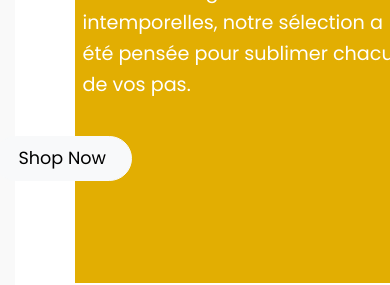
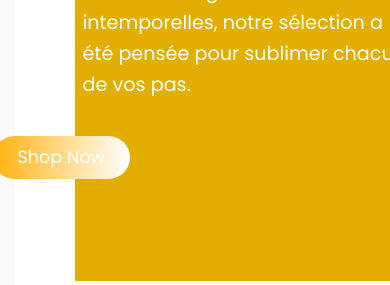
Before and after one commit to SteveCamaroonaiare/Mon-site-ecommerce, a React (Vite) app: page / in a window 390 px wide. Shown: the part 3240-3525 px from the top of the page. Built offline with nearby package versions, Linux system fonts and the light colour scheme; no server answers.

Commit message:
commit final

```diff
--- a/src/components/banner/Banner.css
+++ b/src/components/banner/Banner.css
@@ -453,6 +453,14 @@ transform: translateX(130px);}
     font-size: 1.6rem !important;
     margin-left: 90px;
   }
+  .espace button {
+  background-image: linear-gradient(to right, #ffb109fb, #ffffff);
+  color: white; /* pour que le texte ressorte bien */
+  border: none;
+  padding: 0.5rem 1rem;
+  border-radius: 8px;
+  cursor: pointer;
+}
   .sommer h2{
     font-size: 2rem !important;
     font-family: Merriweather, sans-serif;
--- a/src/home/Home.css
+++ b/src/home/Home.css
@@ -960,7 +960,7 @@ margin-left: 0;
     grid-template-columns: 1fr !important;
     gap: 20px;
     transform: none !important;
-    margin-right: 180px;
+    margin-right: 258px;
 
 
 
--- a/src/showproduct/ShowProduct.css
+++ b/src/showproduct/ShowProduct.css
@@ -123,6 +123,7 @@
     padding: 0 10px;
     width: 100%;
     height: auto;
+    margin-right: 60px;
   }
 
   .details_img {
```
